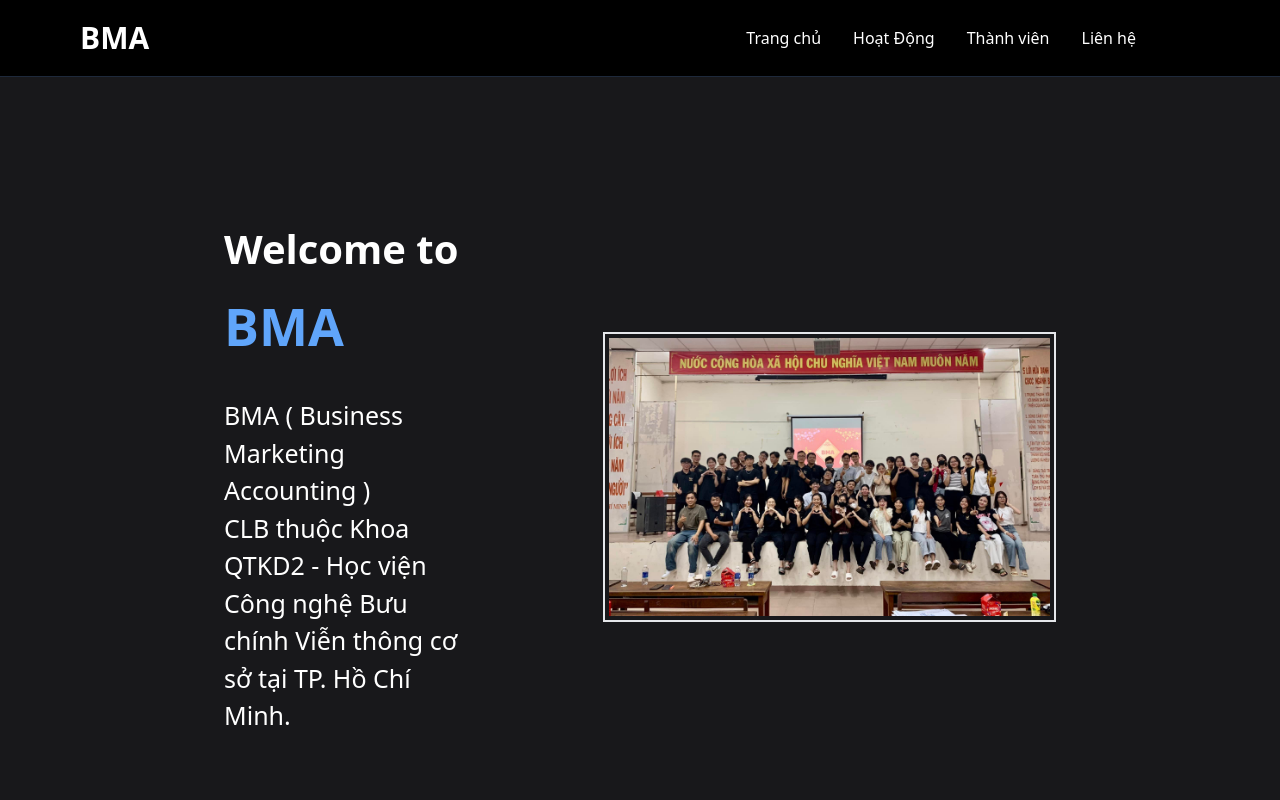
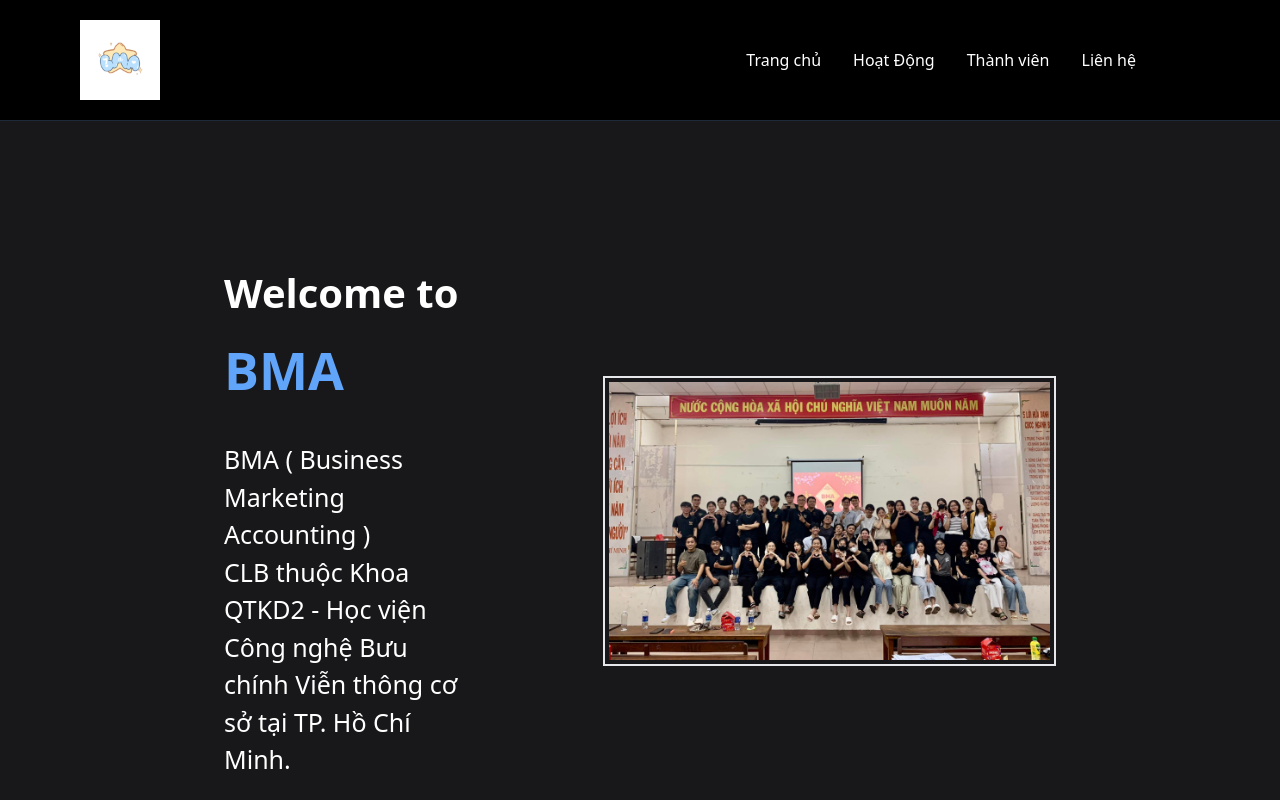
Before and after one commit to pvy-it-tdh/BMA_web, a React (Vite) app: page / in a window 1280 px wide. Shown: the top 800 px of the page. Built offline with nearby package versions, Linux system fonts and the light colour scheme.

Commit message:
add Logo

```diff
--- a/src/Layouts/Header.jsx
+++ b/src/Layouts/Header.jsx
@@ -1,5 +1,5 @@
-
 import { Link } from "react-router-dom";
+import Logo from "../Components/Image/logo.jpg";
 
 const Nav = () => {
   return (
@@ -7,7 +7,11 @@
       <div className="h-10vh flex justify-between z-50 text-white bg-black lg:py-5 px-20 py-4 border-b border-slate-800">
         <div className="flex items-center flex-1">
           <Link to="/" className="text-3xl font-bold">
-            BMA
+            <img
+              src={Logo}
+              alt="Logo"
+              className="h-10 w-auto md:h-12 lg:h-16 xl:h-20"
+            />
           </Link>
         </div>
         <div className="hidden lg:flex lg:items-center lg:flex-1 lg:justify-end lg:font-normal">
```
Also changed, not shown: src/Components/Image/logo.jpg (added).
